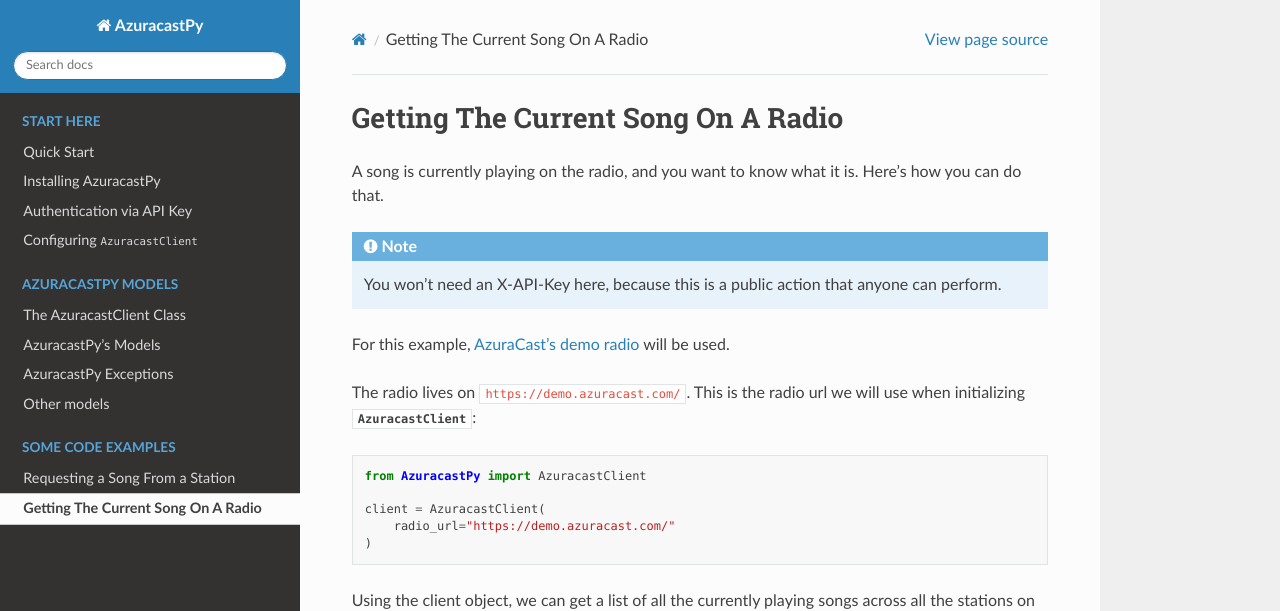
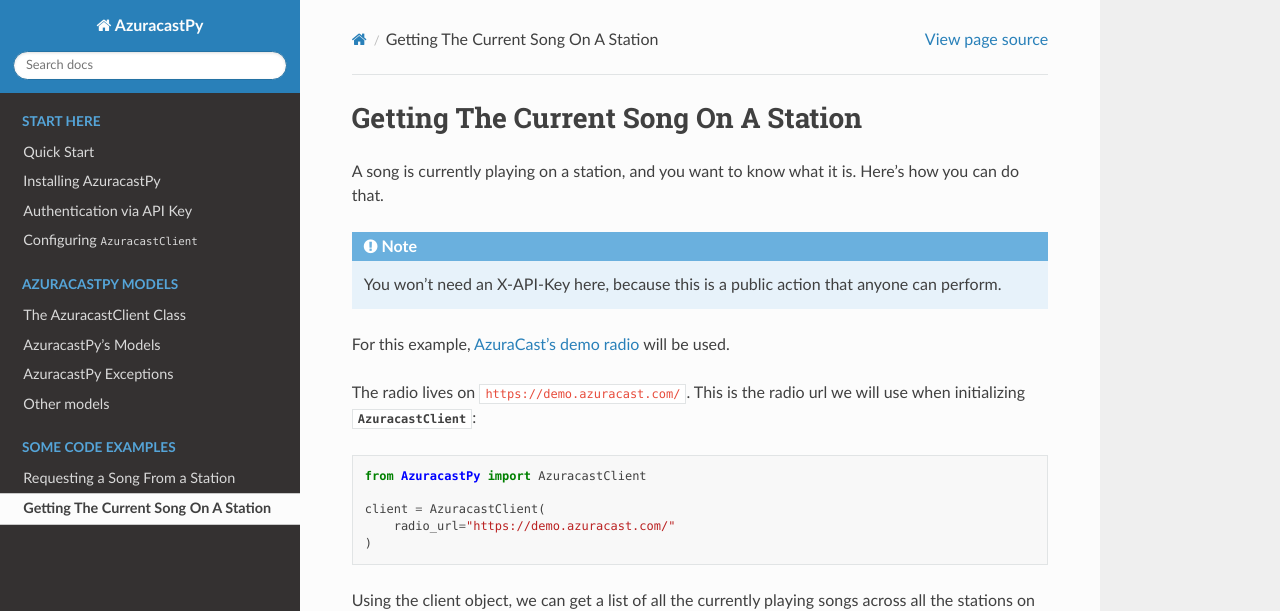
Before and after one commit to ARandomBoiIsMe/AzuracastPy, a Sphinx documentation site: the page built from docs/source/some_code_examples/now_playing_data.rst, in a window 1280 px wide and 900 px high. Shown: the top 611 px of the window. Built offline with Sphinx 7.4.7 and the Read the Docs theme 2.0.0, drawn with Linux system fonts in a browser that asks for light colours.

Commit message:
Changed 'Radio' to 'Station'.

```diff
--- a/docs/source/some_code_examples/now_playing_data.rst
+++ b/docs/source/some_code_examples/now_playing_data.rst
@@ -1,7 +1,7 @@
-Getting The Current Song On A Radio
-===================================
+Getting The Current Song On A Station
+=====================================
 
-A song is currently playing on the radio, and you want to know what it is.
+A song is currently playing on a station, and you want to know what it is.
 Here's how you can do that.
 
 .. note::
```
